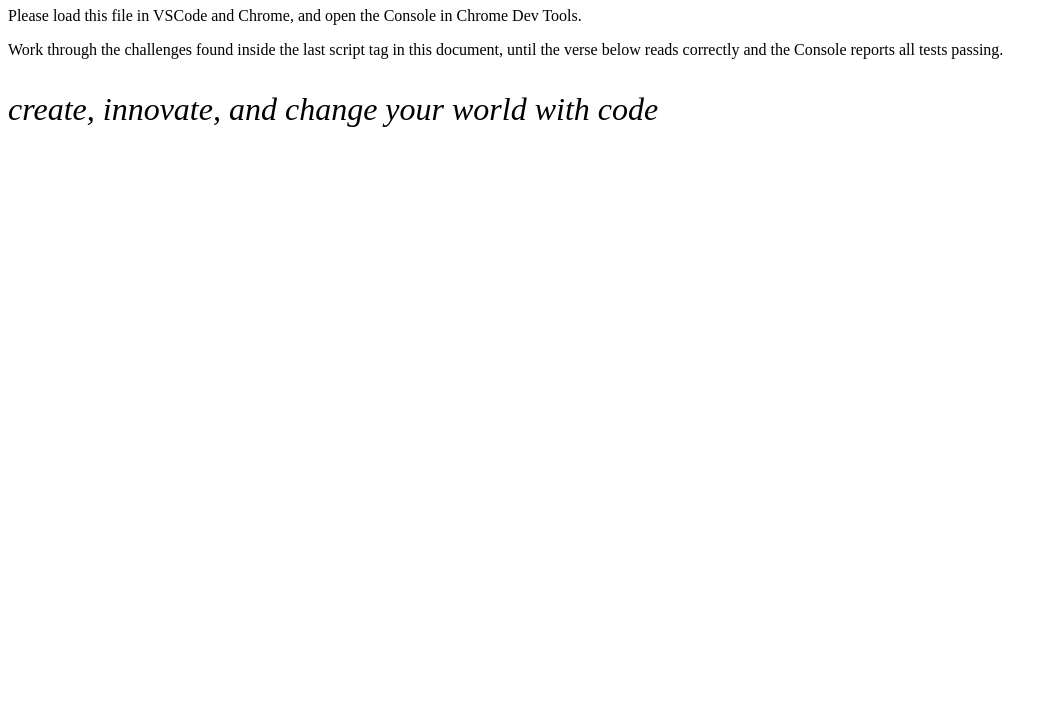
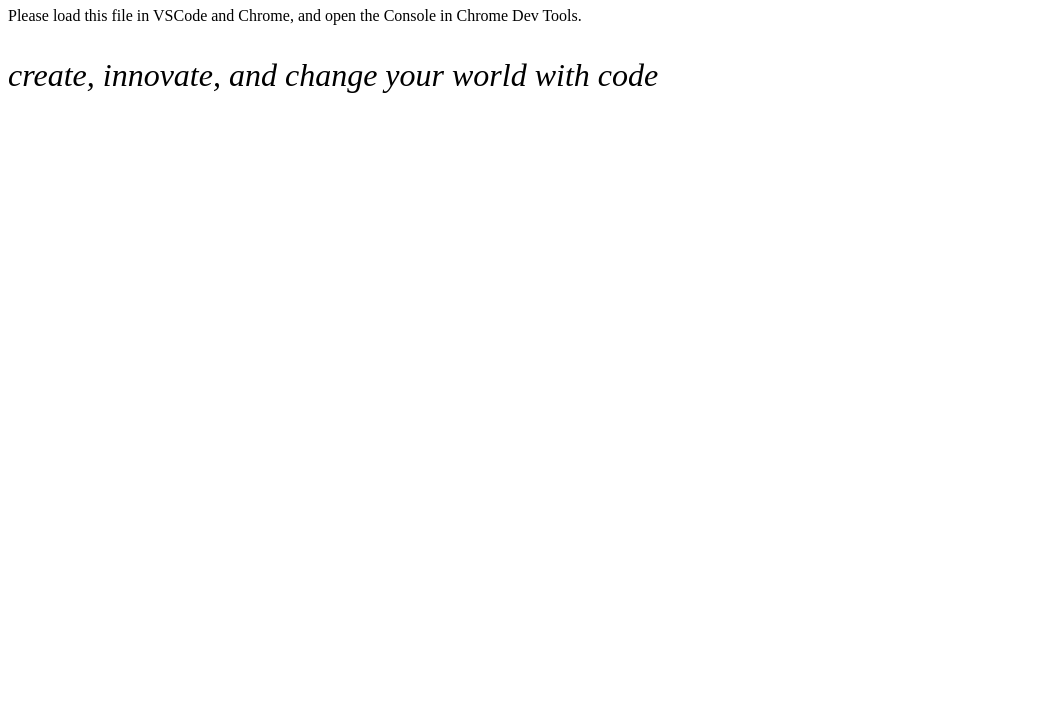
Before and after one commit to Dr-Harry-Manback/m1-repo, a plain HTML site: page index.html in a window 1280 px wide. Shown: the part 73-800 px from the top of the page, without its empty margins (0-1058 px from the left). Drawn offline with nearby package versions, Linux system fonts and the light colour scheme.

Commit message:
Made small changes

```diff
--- a/index.html
+++ b/index.html
@@ -15,20 +15,18 @@
 <body>
   <h1>Working on a Web Application</h1>
   <p>Please load this file in VSCode and Chrome, and open the Console in Chrome Dev Tools.</p>
-  <p>Work through the challenges found inside the last script tag in this document,
-    until the verse below reads correctly and the Console reports all tests passing.</p>
   <p id="verse"></p>
 
   <script src="https://cdnjs.cloudflare.com/ajax/libs/blueimp-md5/2.19.0/js/md5.js"></script>
   <script>
     // In CHALLENGES 1-8 you will write JavaScript statements to assign certain values to the "result" variables.
-    // (The "result" variables below are declared with let so we can assign values to them later.)
+    // The "result" variables below are declared with let so we can assign values to them later.
     let result1, result2, result3, result4, result5, result6, result7, result8;
 
     // To do this, translate each 🧠 pseudocode into a working set of statements.
     // ❗ Do not change the values of any of the variables provided below.
     // ❗ You can create new variables if you need to.
-    // ❗ The first challenge is already done for you:
+    // ❗ The first challenge is already done for you
 
     // 👉 CHALLENGE 1
     const num1 = 6;
```
Also changed, not shown: 1 other file.
